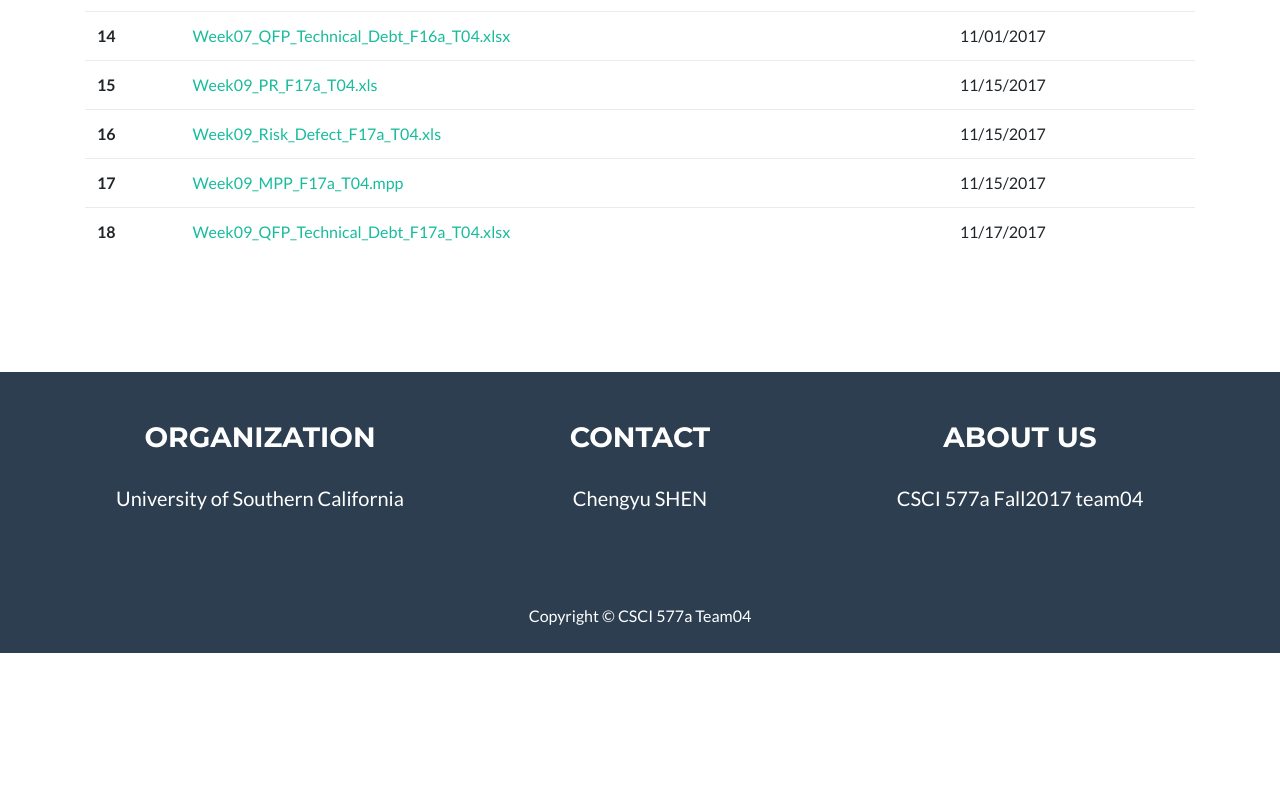
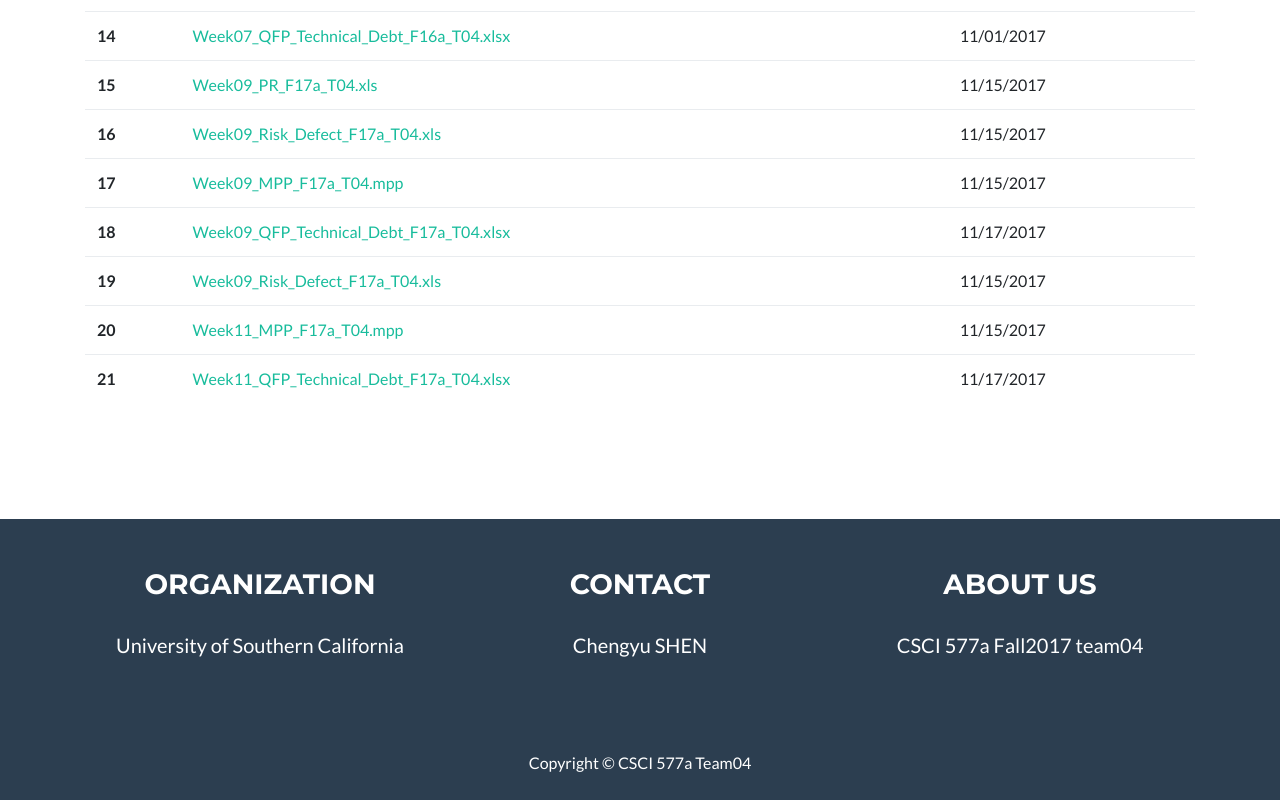
Before and after one commit to CSCI577a-f17-team04/Class-website, a website: page PR/index.html in a window 1280 px wide. Shown: the part 961-1761 px from the top of the page. Before the commit the page ends 1614 px from the top, so only its background shows below. Drawn offline with Linux system fonts and the light colour scheme.

Commit message:
week 11 progress report

```diff
--- a/PR/index.html
+++ b/PR/index.html
@@ -218,6 +218,23 @@
                 <td><a href="Week09_QFP_Technical_Debt_F17a_T04.xlsx">Week09_QFP_Technical_Debt_F17a_T04.xlsx</a></td>
                 <td>11/17/2017</td>
             </tr>
+            <tr>
+                <th scope="row">19</th>
+                <td><a href="Week11_Risk_Defect_F17a_T04.xlsx">Week09_Risk_Defect_F17a_T04.xls</a></td>
+                <td>11/15/2017</td>
+
+            </tr>
+            <tr>
+                <th scope="row">20</th>
+                <td><a href="Week11_MPP_F17a_T04.mpp">Week11_MPP_F17a_T04.mpp</a></td>
+                <td>11/15/2017</td>
+
+            </tr>
+            <tr>
+                <th scope="row">21</th>
+                <td><a href="Week11_QFP_Technical_Debt_F17a_T04.xlsx">Week11_QFP_Technical_Debt_F17a_T04.xlsx</a></td>
+                <td>11/17/2017</td>
+            </tr>
 
             </tbody>
         </table>
```
Also changed, not shown: 3 other files.
